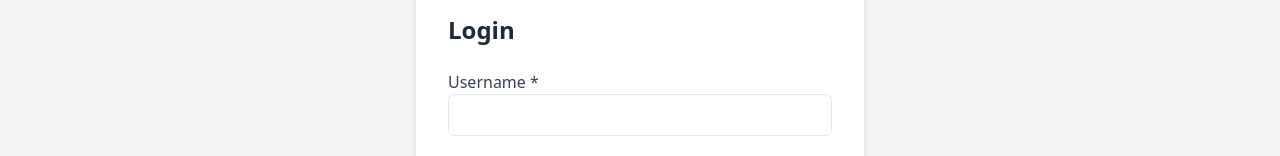
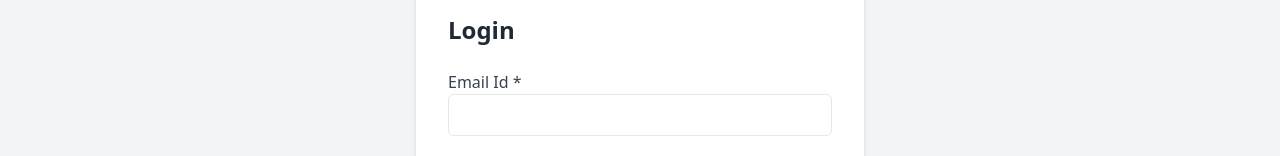
Before and after one commit to shubh-37/udaan-frontend, a React (Vite) app: page /login in a window 1280 px wide. Shown: the part 264-420 px from the top of the page. Built offline with nearby package versions, Linux system fonts and the light colour scheme.

Commit message:
udpated username to email

```diff
--- a/src/pages/Login.jsx
+++ b/src/pages/Login.jsx
@@ -9,7 +9,7 @@ const LoginForm = () => {
   const navigate = useNavigate();
   const [isLoading, setIsLoading] = useState(false);
   const [formData, setFormData] = useState({
-    username: '',
+    email: '',
     password: ''
   });
 
@@ -22,7 +22,6 @@ const LoginForm = () => {
     setIsLoading(true);
     e.preventDefault();
     const response = await loginUser(formData);
-    console.log(response);
     if (response === 'success') {
       setIsLoading(false);
       navigate('/');
@@ -52,11 +51,11 @@ const LoginForm = () => {
         <form className="bg-white shadow-md rounded-lg p-8 w-full max-w-md" onSubmit={handleSubmit}>
           <h2 className="text-2xl font-bold mb-6 text-gray-800">Login</h2>
           <div className="mb-4">
-            <label className="block text-gray-700">Username *</label>
+            <label className="block text-gray-700">Email Id *</label>
             <input
               type="text"
-              name="username"
-              value={formData.username}
+              name="email"
+              value={formData.email}
               onChange={handleChange}
               className="w-full px-4 py-2 border rounded-md focus:outline-none focus:ring-2 focus:ring-blue-600"
               required
```
